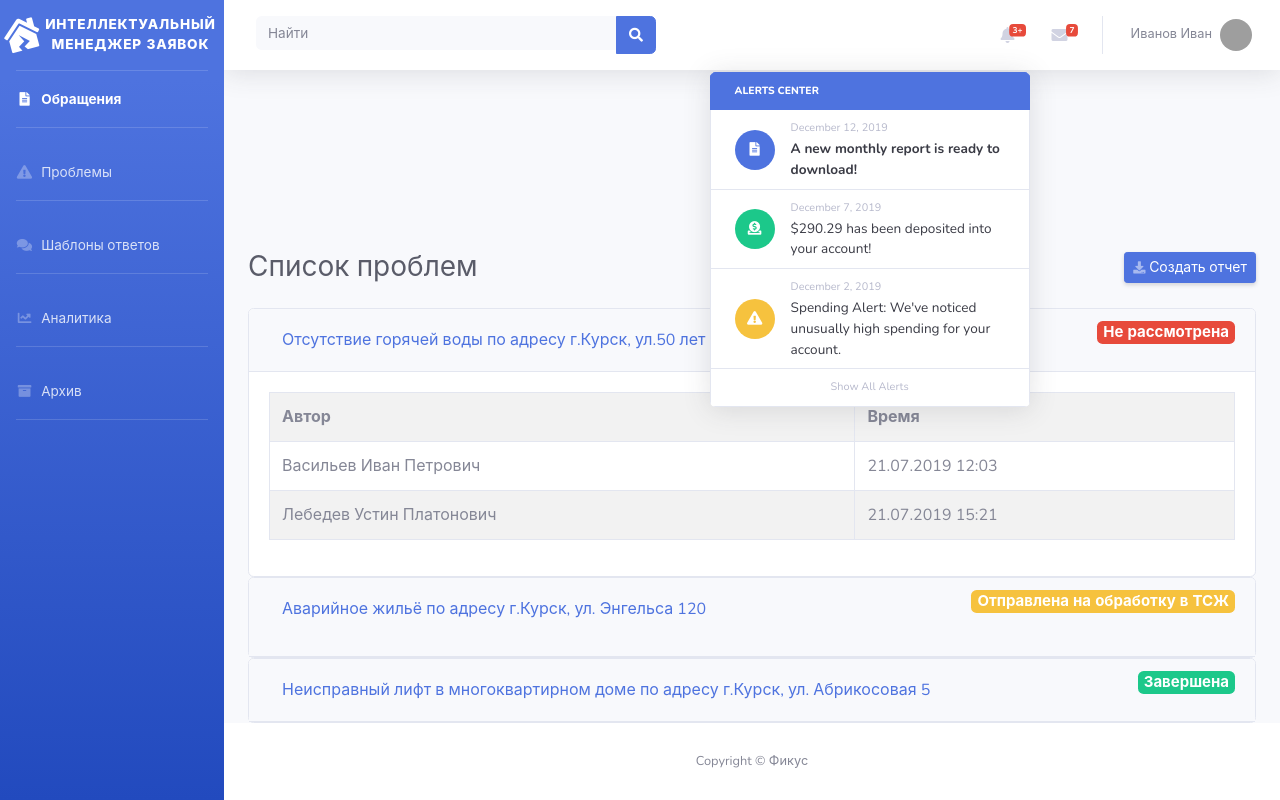
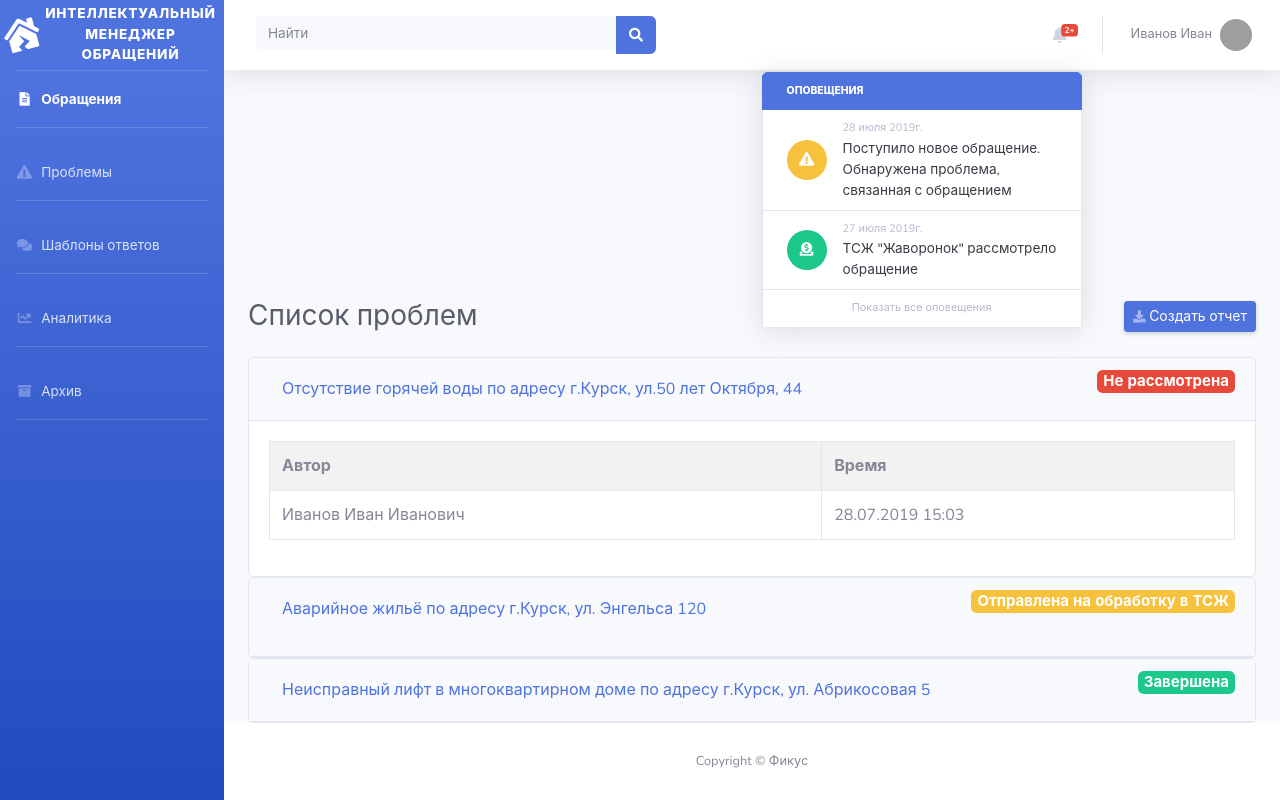
Before and after one commit to AlexandraVoronkova/SmartRequest, a Django app: page /problems/ in a window 1280 px wide, after a click on "2+". Run offline with Django 3.2, Linux system fonts and the light colour scheme; some libraries are stand-ins or nearby versions; grey boxes are pictures that could not be loaded.

Commit message:
add problem

```diff
--- a/smart_request/smart_req/templates/base.html
+++ b/smart_request/smart_req/templates/base.html
@@ -10,7 +10,7 @@
     <meta name="description" content="">
     <meta name="author" content="">
 
-    <title>SB Admin 2 - Dashboard</title>
+    <title>Менеджер обращений</title>
 
     <!-- Custom fonts for this template-->
     <link href="/static/vendor/fontawesome-free/css/all.min.css" rel="stylesheet" type="text/css">
@@ -36,7 +36,7 @@
             <div class="sidebar-brand-icon rotate-n-15">
                 <i class="fas fa-house-damage"></i>
             </div>
-            <div class="sidebar-brand-text mx-1">Интеллектуальный менеджер заявок</div>
+            <div class="sidebar-brand-text mx-1">Интеллектуальный менеджер обращений</div>
         </a>
 
         <!-- Divider -->
@@ -147,23 +147,42 @@
                            data-toggle="dropdown" aria-haspopup="true" aria-expanded="false">
                             <i class="fas fa-bell fa-fw"></i>
                             <!-- Counter - Alerts -->
-                            <span class="badge badge-danger badge-counter">3+</span>
+                            <span class="badge badge-danger badge-counter">{% if req %}3+{% else %}2+{% endif %}</span>
                         </a>
                         <!-- Dropdown - Alerts -->
                         <div class="dropdown-list dropdown-menu dropdown-menu-right shadow animated--grow-in"
                              aria-labelledby="alertsDropdown">
                             <h6 class="dropdown-header">
-                                Alerts Center
+                                Оповещения
                             </h6>
+                            {% if req %}
+                                <a class="dropdown-item d-flex align-items-center" href="#">
+                                    <div class="mr-3">
+                                        <div class="icon-circle bg-danger">
+                                            <i class="fas fa-exclamation-circle text-white"></i>
+                                        </div>
+                                    </div>
+                                    <div>
+                                        <div class="small text-gray-500">28 июля 2019г.</div>
+                                        <span class="font-weight-bold">
+                                        Поступило новое обращение. Существующая проблема не найдена.
+                                    </span>
+                                        <button class="btn btn-outline-danger btn-sm"
+                                                onclick="window.location.href = '/problems/new/1'">Открыть новую
+                                            проблему
+                                        </button>
+                                    </div>
+                                </a>
+                            {% endif %}
                             <a class="dropdown-item d-flex align-items-center" href="#">
                                 <div class="mr-3">
-                                    <div class="icon-circle bg-primary">
-                                        <i class="fas fa-file-alt text-white"></i>
+                                    <div class="icon-circle bg-warning">
+                                        <i class="fas fa-exclamation-triangle text-white"></i>
                                     </div>
                                 </div>
                                 <div>
-                                    <div class="small text-gray-500">December 12, 2019</div>
-                                    <span class="font-weight-bold">A new monthly report is ready to download!</span>
+                                    <div class="small text-gray-500">28 июля 2019г.</div>
+                                    Поступило новое обращение. Обнаружена проблема, связанная с обращением</button>
                                 </div>
                             </a>
                             <a class="dropdown-item d-flex align-items-center" href="#">
@@ -173,92 +192,12 @@
                                     </div>
                                 </div>
                                 <div>
-                                    <div class="small text-gray-500">December 7, 2019</div>
-                                    $290.29 has been deposited into your account!
+                                    <div class="small text-gray-500">27 июля 2019г.</div>
+                                    ТСЖ "Жаворонок" рассмотрело обращение
                                 </div>
                             </a>
-                            <a class="dropdown-item d-flex align-items-center" href="#">
-                                <div class="mr-3">
-                                    <div class="icon-circle bg-warning">
-                                        <i class="fas fa-exclamation-triangle text-white"></i>
-                                    </div>
-                                </div>
-                                <div>
-                                    <div class="small text-gray-500">December 2, 2019</div>
-                                    Spending Alert: We've noticed unusually high spending for your account.
-                                </div>
-                            </a>
-                            <a class="dropdown-item text-center small text-gray-500" href="#">Show All Alerts</a>
-                        </div>
-                    </li>
-
-                    <!-- Nav Item - Messages -->
-                    <li class="nav-item dropdown no-arrow mx-1">
-                        <a class="nav-link dropdown-toggle" href="#" id="messagesDropdown" role="button"
-                           data-toggle="dropdown" aria-haspopup="true" aria-expanded="false">
-                            <i class="fas fa-envelope fa-fw"></i>
-                            <!-- Counter - Messages -->
-                            <span class="badge badge-danger badge-counter">7</span>
-                        </a>
-                        <!-- Dropdown - Messages -->
-                        <div class="dropdown-list dropdown-menu dropdown-menu-right shadow animated--grow-in"
-                             aria-labelledby="messagesDropdown">
-                            <h6 class="dropdown-header">
-                                Message Center
-                            </h6>
-                            <a class="dropdown-item d-flex align-items-center" href="#">
-                                <div class="dropdown-list-image mr-3">
-                                    <img class="rounded-circle" src="https://source.unsplash.com/fn_BT9fwg_E/60x60"
-                                         alt="">
-                                    <div class="status-indicator bg-success"></div>
-                                </div>
-                                <div class="font-weight-bold">
-                                    <div class="text-truncate">Hi there! I am wondering if you can help me with a
-                                        problem I've been having.
-                                    </div>
-                                    <div class="small text-gray-500">Emily Fowler · 58m</div>
-                                </div>
-                            </a>
-                            <a class="dropdown-item d-flex align-items-center" href="#">
-                                <div class="dropdown-list-image mr-3">
-                                    <img class="rounded-circle" src="https://source.unsplash.com/AU4VPcFN4LE/60x60"
-                                         alt="">
-                                    <div class="status-indicator"></div>
-                                </div>
-                                <div>
-                                    <div class="text-truncate">I have the photos that you ordered last month, how would
-                                        you like them sent to you?
-                                    </div>
-                                    <div class="small text-gray-500">Jae Chun · 1d</div>
-                                </div>
-                            </a>
-                            <a class="dropdown-item d-flex align-items-center" href="#">
-                                <div class="dropdown-list-image mr-3">
-                                    <img class="rounded-circle" src="https://source.unsplash.com/CS2uCrpNzJY/60x60"
-                                         alt="">
-                                    <div class="status-indicator bg-warning"></div>
-                                </div>
-                                <div>
-                                    <div class="text-truncate">Last month's report looks great, I am very happy with the
-                                        progress so far, keep up the good work!
-                                    </div>
-                                    <div class="small text-gray-500">Morgan Alvarez · 2d</div>
-                                </div>
-                            </a>
-                            <a class="dropdown-item d-flex align-items-center" href="#">
-                                <div class="dropdown-list-image mr-3">
-                                    <img class="rounded-circle" src="https://source.unsplash.com/Mv9hjnEUHR4/60x60"
-                                         alt="">
-                                    <div class="status-indicator bg-success"></div>
-                                </div>
-                                <div>
-                                    <div class="text-truncate">Am I a good boy? The reason I ask is because someone told
-                                        me that people say this to all dogs, even if they aren't good...
-                                    </div>
-                                    <div class="small text-gray-500">Chicken the Dog · 2w</div>
-                                </div>
-                            </a>
-                            <a class="dropdown-item text-center small text-gray-500" href="#">Read More Messages</a>
+                            <a class="dropdown-item text-center small text-gray-500" href="#">Показать все
+                                оповещения</a>
                         </div>
                     </li>
 
--- a/smart_request/smart_req/templates/problems.html
+++ b/smart_request/smart_req/templates/problems.html
@@ -28,14 +28,9 @@
                             <th>Автор</th>
                             <th>Время</th>
                             <tr>
-                                <td>Васильев Иван Петрович</td>
-                                <td>21.07.2019 12:03</td>
+                                <td>Иванов Иван Иванович</td>
+                                <td>28.07.2019 15:03</td>
                             </tr>
-                            <tr>
-                                <td>Лебедев Устин Платонович</td>
-                                <td>21.07.2019 15:21</td>
-                            </tr>
-
                         </table>
                     </div>
                 </div>
--- a/smart_request/smart_req/views.py
+++ b/smart_request/smart_req/views.py
@@ -1,10 +1,11 @@
-from django.shortcuts import render
-from smart_req.models import Request
+from django.shortcuts import render, redirect
+from smart_req.models import Request, Problem
 
 
 # Create your views here.
 def get_requests(request):
-    return render(request, 'requests_main.html')
+    req = Request.objects.all().first()
+    return render(request, 'requests_main.html', dict(req=req))
 
 
 def get_request(request, id_req):
@@ -16,6 +17,14 @@ def get_problems(request):
     return render(request, 'problems.html')
 
 
+def new_problem(request, req_id):
+    req = Request.objects.get(id=req_id)
+    problem = Problem.objects.create(cat=req.cat, address_fias=req.address_fias, address_text=req.address_text)
+    req.problem = problem
+    req.save()
+    return redirect('/problems/')
+
+
 def get_templates(request):
     return render(request, 'response_pattern.html')
 
--- a/smart_request/smart_request/settings.py
+++ b/smart_request/smart_request/settings.py
@@ -25,7 +25,7 @@ SECRET_KEY = '@=hd_(+2$eom=u6p9voigz2&0sx3v!)0es=sdu=1mr0)7pefl$'
 # SECURITY WARNING: don't run with debug turned on in production!
 DEBUG = True
 
-ALLOWED_HOSTS = ['192.168.43.121', '127.0.0.1']
+ALLOWED_HOSTS = ['192.168.43.121', '192.168.43.110', '127.0.0.1']
 
 
 # Application definition
--- a/smart_request/smart_request/urls.py
+++ b/smart_request/smart_request/urls.py
@@ -28,6 +28,7 @@ urlpatterns = [
     path('requests/', views.get_requests),
     path('requests/<id_req>/', views.get_request),
     path('problems/', views.get_problems),
+    path('problems/new/<req_id>', views.new_problem),
     path('templates/', views.get_templates),
     path('templates/<template_id>/', views.edit_template),
     path('smart_req/', include('smart_req.urls')),
```
Also changed, not shown: smart_request/smart_req/models.py (+13 -3 lines), smart_request/smart_req/templates/requests_main.html (+12 -9 lines), smart_request/db.sqlite3, smart_request/smart_req/migrations/0002_auto_20190728_1308.py (added), smart_request/smart_req/migrations/0003_auto_20190728_1345.py (added), smart_request/smart_req/migrations/0004_auto_20190728_1349.py (added), smart_request/smart_req/migrations/0005_auto_20190728_1352.py (added), smart_request/smart_req/migrations/0006_auto_20190728_1353.py (added).
